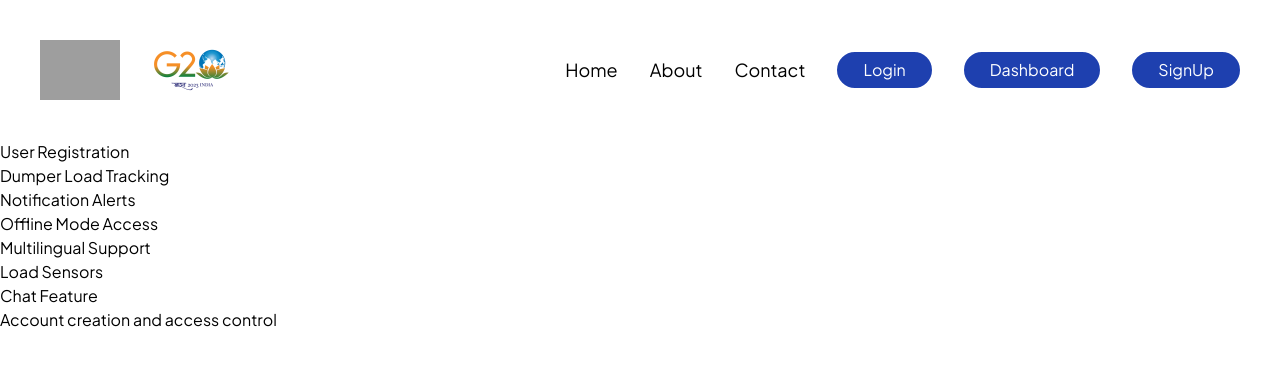
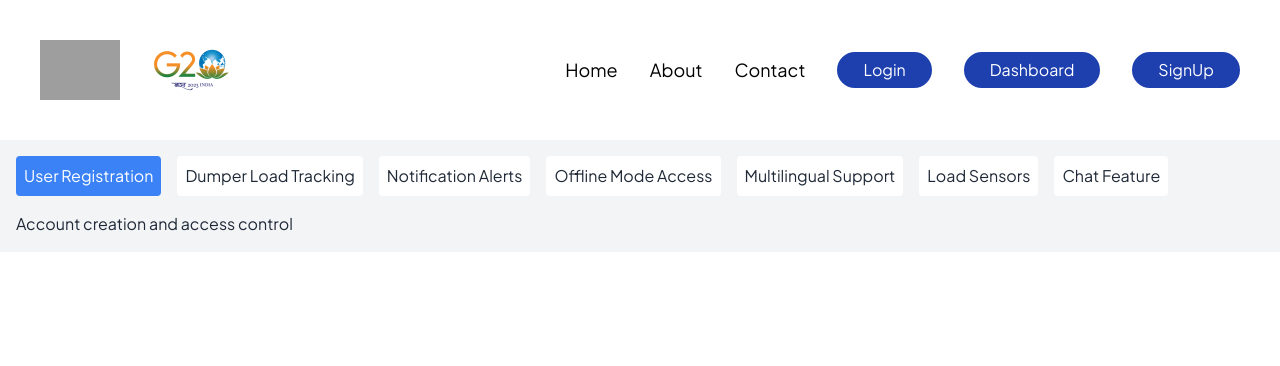
Before and after one commit to psidh/Sahayata, a Next.js app: page /features in a window 1280 px wide. Both pictures are taken after a click on the element "User Registration". Shown: the top 366 px of the page. Built offline with nearby package versions, Linux system fonts and the light colour scheme; grey boxes are pictures that could not be loaded.

Commit message:
Feature Tailwind added
Signed-off-by: Kimish Choudhary <kimishchoudhary@Kimishs-MacBook-Air.local>

```diff
--- a/src/app/features/page.tsx
+++ b/src/app/features/page.tsx
@@ -25,12 +25,12 @@ const FeatureSlider: React.FC = () => {
   };
 
   return (
-    <div className="feature-container">
-      <div className="feature-bar">
+    <div className="feature-container bg-gray-100 p-4">
+      <div className="feature-bar flex space-x-4">
         {features.map((feature) => (
           <div
             key={feature.id}
-            className={`feature ${selectedFeature === feature.id ? 'selected' : ''}`}
+            className={`feature cursor-pointer p-2 rounded ${selectedFeature === feature.id ? 'bg-blue-500 text-white' : 'bg-white text-gray-800'}`}
             onClick={() => showFeature(feature.id)}
           >
             {feature.name}
@@ -39,8 +39,8 @@ const FeatureSlider: React.FC = () => {
       </div>
 
       {selectedFeature && (
-        <div className="feature-content">
-          <div>{features.find((feature) => feature.id === selectedFeature)?.content}</div>
+        <div className="feature-content mt-4">
+          <div className="text-gray-800">{features.find((feature) => feature.id === selectedFeature)?.content}</div>
         </div>
       )}
     </div>
```
